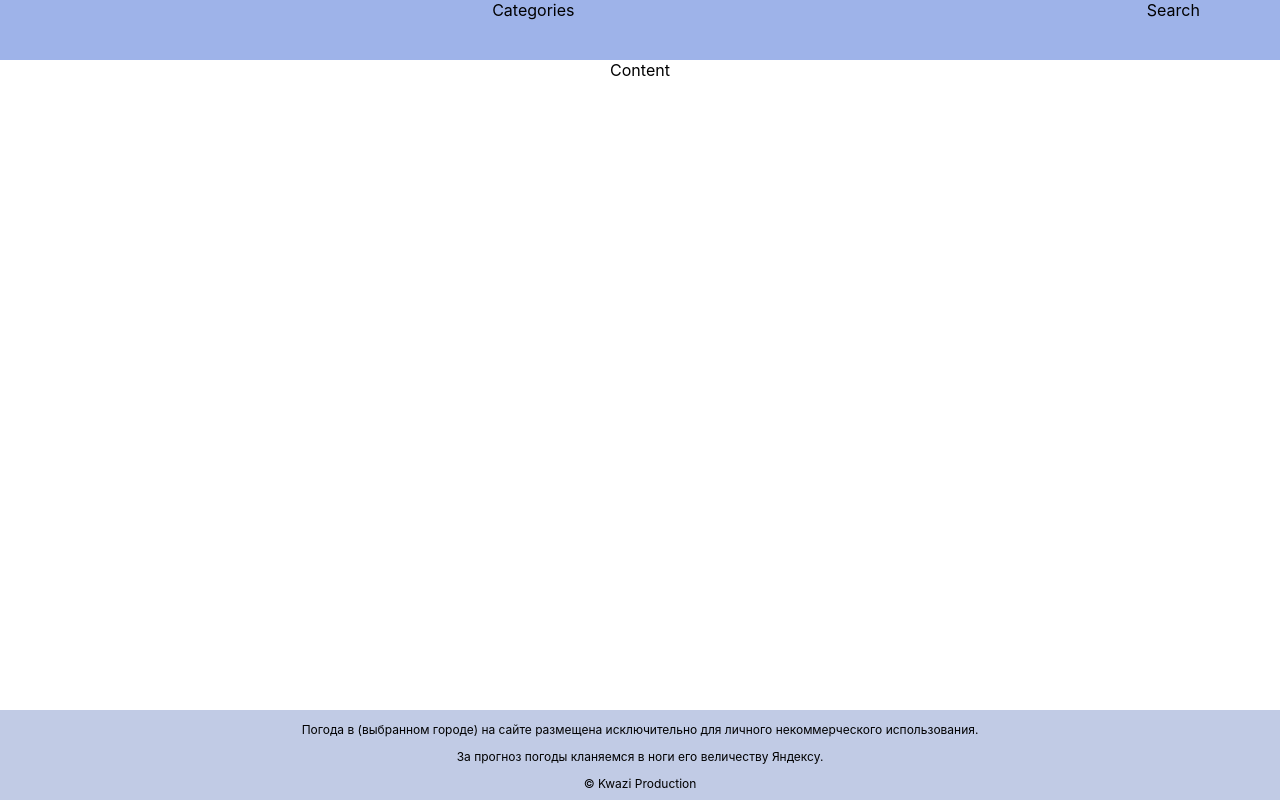
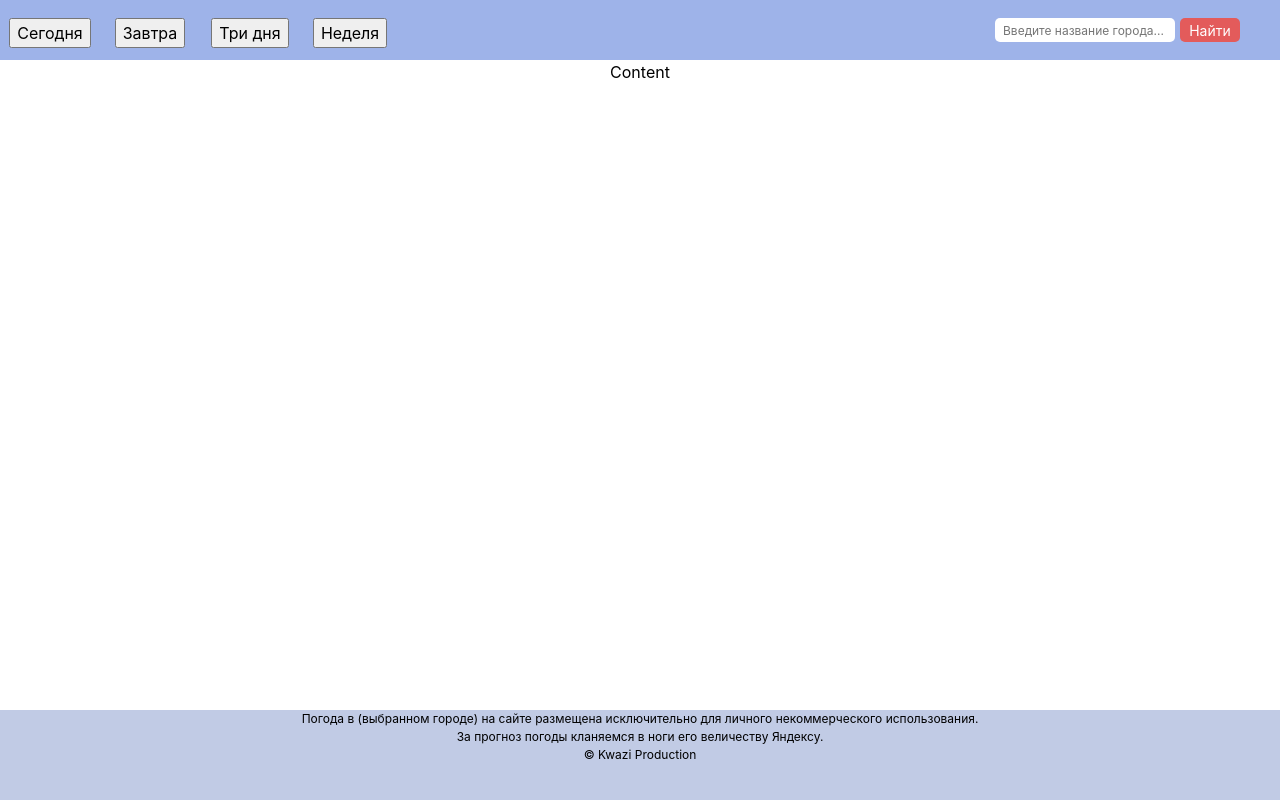
Before and after one commit to KwaziCoder/weather_forecast, a React (Create React App) app: page / in a window 1280 px wide. Built offline with nearby package versions, Linux system fonts and the light colour scheme.

Commit message:
Added Search Component and began Categories Component

```diff
--- a/src/App.css
+++ b/src/App.css
@@ -1,3 +1,83 @@
+*,
+*::before,
+*::after {
+  box-sizing: border-box;
+}
+
+/* Remove default padding */
+ul[class],
+ol[class] {
+  padding: 0;
+}
+
+/* Remove default margin */
+body,
+h1,
+h2,
+h3,
+h4,
+p,
+ul[class],
+ol[class],
+li,
+figure,
+figcaption,
+blockquote,
+dl,
+dd {
+  margin: 0;
+}
+
+/* Set core body defaults */
+body {
+  min-height: 100vh;
+  scroll-behavior: smooth;
+  text-rendering: optimizeSpeed;
+  line-height: 1.5;
+}
+
+/* Remove list styles on ul, ol elements with a class attribute */
+ul[class],
+ol[class] {
+  list-style: none;
+}
+
+/* A elements that don't have a class get default styles */
+a:not([class]) {
+  text-decoration-skip-ink: auto;
+}
+
+/* Make images easier to work with */
+img {
+  max-width: 100%;
+  display: block;
+}
+
+/* Natural flow and rhythm in articles by default */
+article > * + * {
+  margin-top: 1em;
+}
+
+/* Inherit fonts for inputs and buttons */
+input,
+button,
+textarea,
+select {
+  font: inherit;
+}
+
+/* Remove all animations and transitions for people that prefer not to see them */
+@media (prefers-reduced-motion: reduce) {
+  * {
+    animation-duration: 0.01ms !important;
+    animation-iteration-count: 1 !important;
+    transition-duration: 0.01ms !important;
+    scroll-behavior: auto !important;
+  }
+}
+
+
+
 .App {
   text-align: center;
 }
--- a/src/components/header/categories/Categories.module.css
+++ b/src/components/header/categories/Categories.module.css
@@ -1,3 +1,10 @@
 .root {
 
 }
+
+.wrap {
+  display: grid;
+  grid-template-columns: 100px 100px 100px 100px;
+  margin-top: 18px;
+  padding-right: 40px;
+}
--- a/src/components/header/categories/Categories.tsx
+++ b/src/components/header/categories/Categories.tsx
@@ -1,10 +1,15 @@
 import React from 'react';
 import styles from './Categories.module.css'
+import Category from './category/Category';
+
+const categories = ["Сегодня", "Завтра", "Три дня", "Неделя"]
 
 const Categories = () => {
   return (
     <div className={styles.root}>
-      Categories
+      <div className={styles.wrap}>
+        {categories.map((category) => <Category title={category}/>)}
+      </div>
     </div>
   )
 }
--- a/src/components/header/categories/category/Category.tsx
+++ b/src/components/header/categories/category/Category.tsx
@@ -1,9 +1,16 @@
 import React from 'react';
+import styles from "./Category.module.css";
 
-const Category = () => {
+type CategoryProps = {
+  title: string
+}
+
+const Category = (props: CategoryProps) => {
   return (
-    <div>
-      Category
+    <div className={styles.root}>
+      <button className={styles.button}>
+        {props.title}
+      </button>
     </div>
   )
 }
--- a/src/components/header/search/Search.module.css
+++ b/src/components/header/search/Search.module.css
@@ -1,3 +1,41 @@
 .root {
 
 }
+
+.wrap {
+  display: grid;
+  grid-template-columns: auto auto;
+  margin-top: 18px;
+  padding-right: 40px;
+}
+
+.input {
+  height: 24px;
+  width: 180px;
+  border-radius: 5px;
+  border: 0px solid #fff;
+  font-size: 12px;
+  padding: 8px;
+}
+
+.button {
+  margin-left: 5px;
+  height: 24px;
+  width: 60px;
+  font-size: 14px;
+  text-align: center;
+  background-color: #E35B5B;
+  border-radius: 5px;
+  border: 0px solid #fff;
+  color: #fff
+}
+
+.button:hover {
+  background-color: #fa8686;
+  cursor: pointer;
+}
+
+.button:active {
+  background-color: #E35B5B;
+  cursor: pointer;
+}
--- a/src/components/header/search/Search.tsx
+++ b/src/components/header/search/Search.tsx
@@ -1,12 +1,15 @@
-import React from 'react';
-import styles from "./Search.module.css"
+import React from "react";
+import styles from "./Search.module.css";
 
 const Search = () => {
   return (
     <div className={styles.root}>
-      Search
+      <div className={styles.wrap}>
+        <input placeholder="Введите название города..." className={styles.input}/>
+        <button className={styles.button}>Найти</button>
+      </div>
     </div>
-  )
-}
+  );
+};
 
 export default Search;
```
